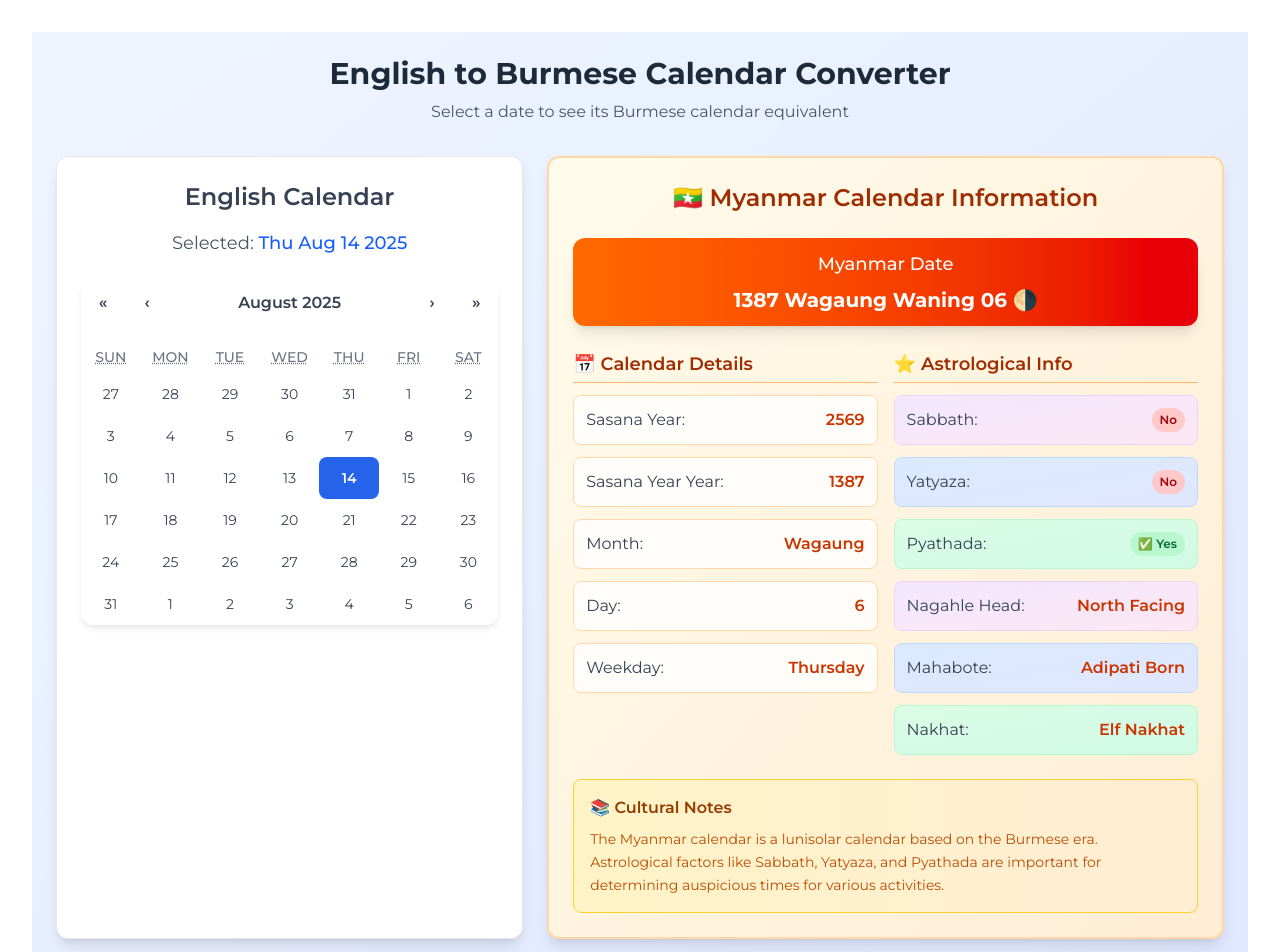
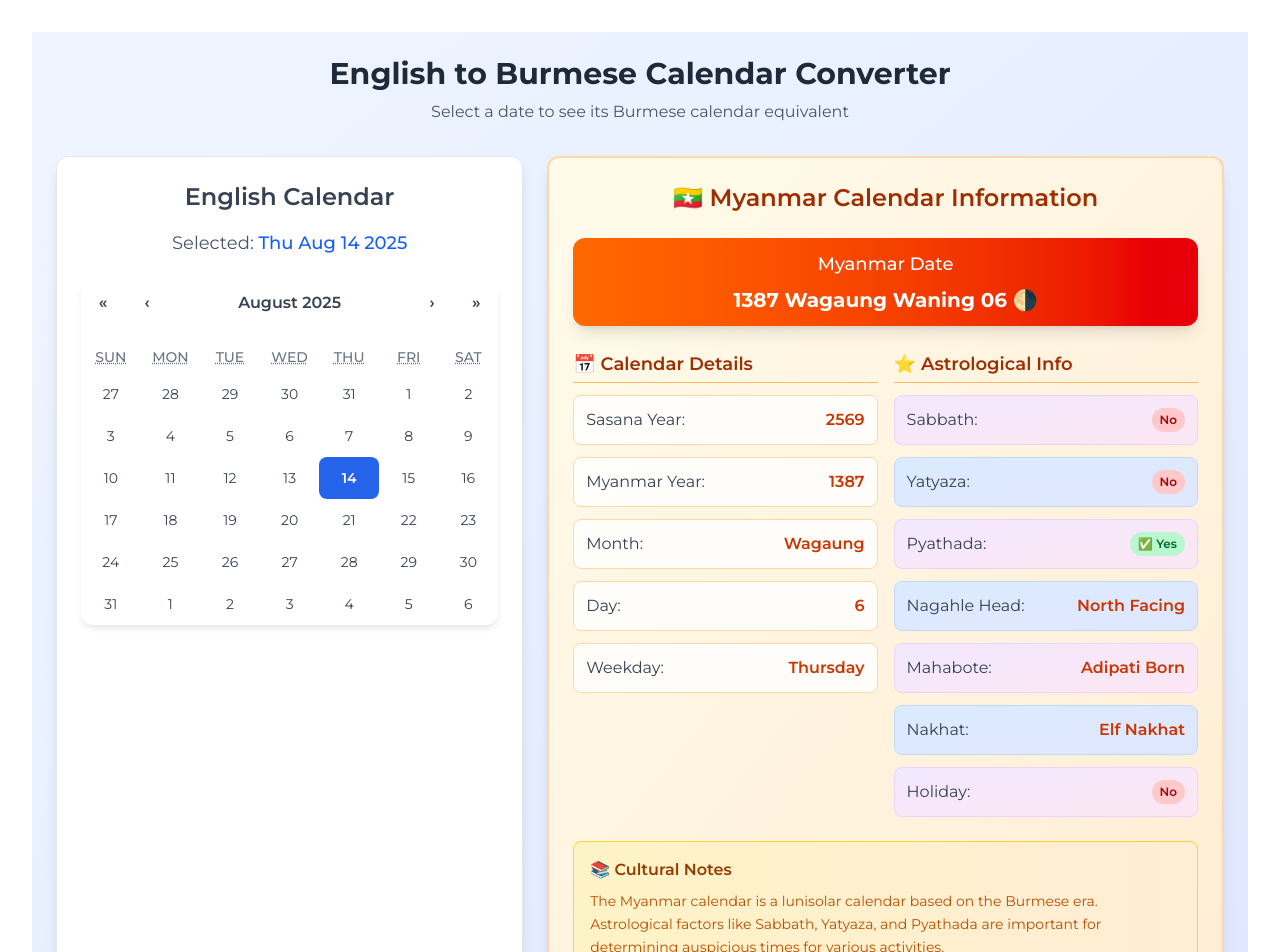
Before and after one commit to SaiSoeSan/mm-calendar, a React (Vite) app: page / in a window 1280 px wide. Shown: the top 952 px of the page. Built offline with nearby package versions, Linux system fonts and the light colour scheme.

Commit message:
add events and special day, holiday

```diff
--- a/src/App.jsx
+++ b/src/App.jsx
@@ -122,7 +122,7 @@ const App = () => {
 
                 <div className="bg-white/80 rounded-lg p-3 border border-orange-200">
                   <div className="flex justify-between">
-                    <span className="text-gray-700">Sasana Year Year:</span>
+                    <span className="text-gray-700">Myanmar Year:</span>
                     <span className="font-semibold text-orange-700">
                       {burmeseData ? burmeseData.my : "---"}
                     </span>
@@ -155,6 +155,22 @@ const App = () => {
                     </span>
                   </div>
                 </div>
+
+                {/* Special Day - Only show if holidays array has items and first item is not "Holiday" */}
+                {burmeseData &&
+                  burmeseData.holidays &&
+                  burmeseData.holidays.length > 0 &&
+                  burmeseData.holidays[0] !== "Holiday" && (
+                    <div className="bg-gradient-to-br from-emerald-100 to-green-100 rounded-lg p-3 border border-emerald-200">
+                      <div className="flex justify-between items-center">
+                        <span className="text-gray-700">Special Day:</span>
+                        <span className="font-semibold text-emerald-700 flex items-center gap-1">
+                          <span className="text-sm">⭐</span>
+                          {burmeseData.holidays[0]}
+                        </span>
+                      </div>
+                    </div>
+                  )}
               </div>
 
               {/* Astrological Information */}
@@ -201,7 +217,7 @@ const App = () => {
                   </div>
                 </div>
 
-                <div className="bg-gradient-to-br from-green-100 to-emerald-100 rounded-lg p-3 border border-green-200">
+                <div className="bg-gradient-to-br from-purple-100 to-pink-100 rounded-lg p-3 border border-purple-200">
                   <div className="flex justify-between items-center">
                     <span className="text-gray-700">Pyathada:</span>
                     <span
@@ -221,7 +237,7 @@ const App = () => {
                 </div>
 
                 {/* Nagahle Head */}
-                <div className="bg-gradient-to-br from-purple-100 to-pink-100 rounded-lg p-3 border border-purple-200">
+                <div className="bg-gradient-to-br from-blue-100 to-indigo-100 rounded-lg p-3 border border-blue-200">
                   <div className="flex justify-between items-center">
                     <span className="text-gray-700">Nagahle Head:</span>
                     <span className={"font-semibold text-orange-700"}>
@@ -234,7 +250,7 @@ const App = () => {
                   </div>
                 </div>
                 {/* Mahabote */}
-                <div className="bg-gradient-to-br from-blue-100 to-indigo-100 rounded-lg p-3 border border-blue-200">
+                <div className="bg-gradient-to-br from-purple-100 to-pink-100 rounded-lg p-3 border border-purple-200">
                   <div className="flex justify-between items-center">
                     <span className="text-gray-700">Mahabote:</span>
                     <span className={"font-semibold text-orange-700"}>
@@ -247,7 +263,7 @@ const App = () => {
                   </div>
                 </div>
                 {/* Nakhat */}
-                <div className="bg-gradient-to-br from-green-100 to-emerald-100 rounded-lg p-3 border border-green-200">
+                <div className="bg-gradient-to-br from-blue-100 to-indigo-100 rounded-lg p-3 border border-blue-200">
                   <div className="flex justify-between items-center">
                     <span className="text-gray-700">Nakhat:</span>
                     <span className={"font-semibold text-orange-700"}>
@@ -259,6 +275,76 @@ const App = () => {
                     </span>
                   </div>
                 </div>
+                <div className="bg-gradient-to-br from-purple-100 to-pink-100 rounded-lg p-3 border border-purple-200">
+                  <div className="flex justify-between items-center">
+                    <span className="text-gray-700">Holiday:</span>
+                    <span
+                      className={`px-2 py-1 rounded-full text-xs font-semibold ${
+                        burmeseData &&
+                        burmeseData.holidays.length > 0 &&
+                        burmeseData.holidays[0] === "Holiday"
+                          ? "bg-green-200 text-green-800"
+                          : "bg-red-200 text-red-800"
+                      }`}
+                    >
+                      {burmeseData
+                        ? burmeseData.holidays.length > 0 &&
+                          burmeseData.holidays[0] === "Holiday"
+                          ? "🎉 Yes"
+                          : "No"
+                        : "---"}
+                    </span>
+                  </div>
+                </div>
+
+                {/* Traditional Festival - Only show if holidays2 array has items */}
+                {burmeseData &&
+                  burmeseData.holidays2 &&
+                  burmeseData.holidays2.length > 0 && (
+                    <div className="bg-gradient-to-br from-rose-100 to-pink-100 rounded-lg p-4 border border-rose-200">
+                      <div className="flex justify-between items-center mb-3">
+                        <span className="text-gray-700 flex items-center gap-2 font-medium">
+                          Special Event:
+                        </span>
+                        <span className="px-2 py-1 rounded-full text-xs font-semibold bg-rose-200 text-rose-800">
+                          {burmeseData.holidays2.length} Event
+                          {burmeseData.holidays2.length > 1 ? "s" : ""}
+                        </span>
+                      </div>
+
+                      {/* Multi-select style design for festivals */}
+                      {burmeseData.holidays2.length === 1 ? (
+                        // Single festival - simple display
+                        <div className="flex items-center gap-2 bg-white/80 rounded-lg p-2 border border-rose-300">
+                          <span className="text-rose-600 text-sm">🎊</span>
+                          <span className="text-rose-800 font-medium">
+                            {burmeseData.holidays2[0]}
+                          </span>
+                        </div>
+                      ) : (
+                        // Multiple festivals - chip/tag style
+                        <div className="space-y-2">
+                          <div className="flex flex-wrap gap-2">
+                            {burmeseData.holidays2.map((festival, index) => (
+                              <div
+                                key={index}
+                                className="inline-flex items-center gap-1 bg-rose-200 hover:bg-rose-300 transition-colors rounded-full px-3 py-1 text-sm font-medium text-rose-800 border border-rose-300"
+                              >
+                                <span className="text-xs">🎊</span>
+                                <span>{festival}</span>
+                              </div>
+                            ))}
+                          </div>
+
+                          {/* Optional: Summary text for multiple festivals */}
+                          <div className="text-xs text-rose-600 bg-rose-50 rounded-md p-2 border border-rose-200">
+                            <span className="font-medium">Celebrating:</span>{" "}
+                            Multiple traditional festivals today
+                          </div>
+                        </div>
+                      )}
+                    </div>
+                  )}
               </div>
             </div>
 
```
